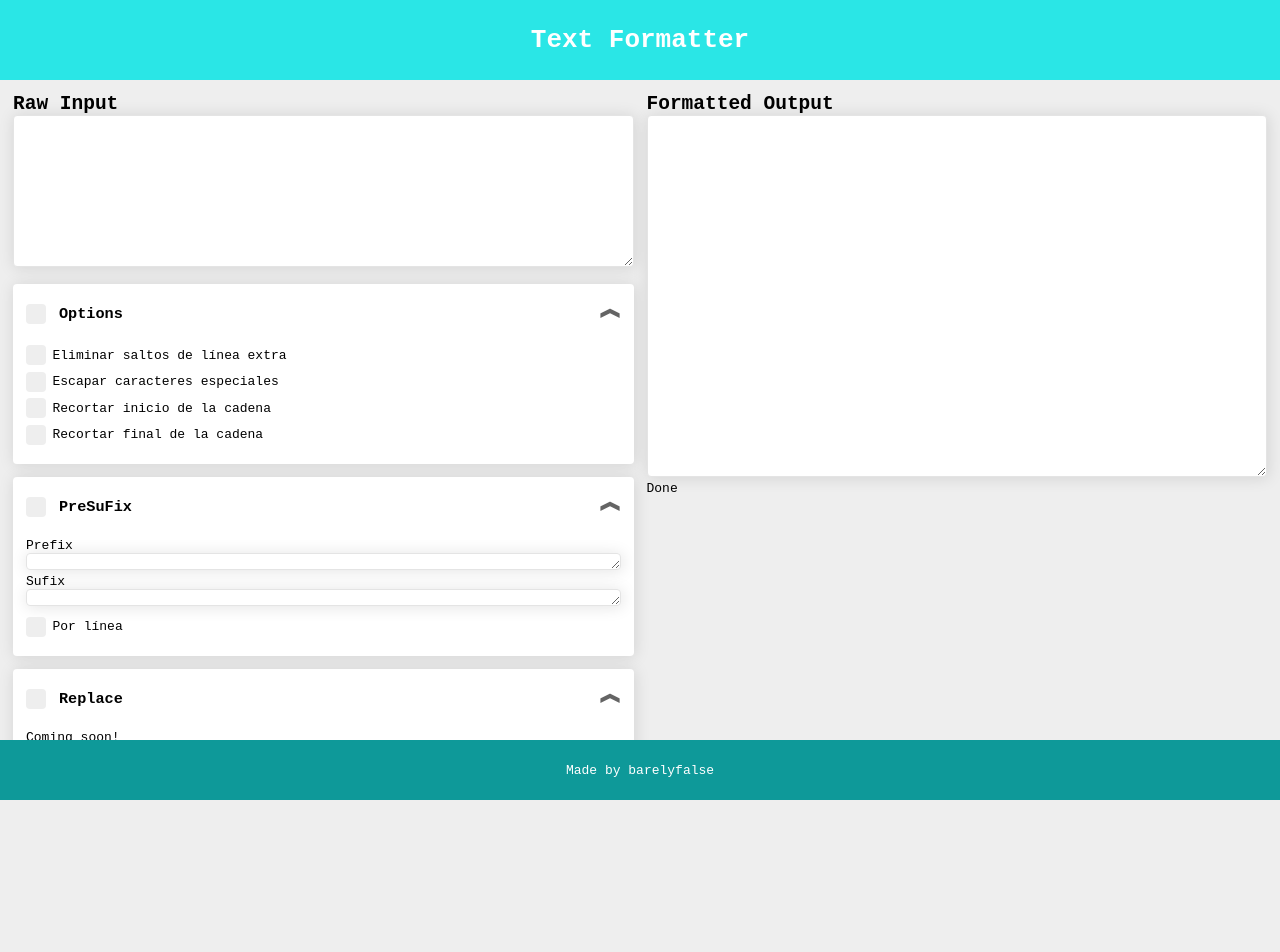
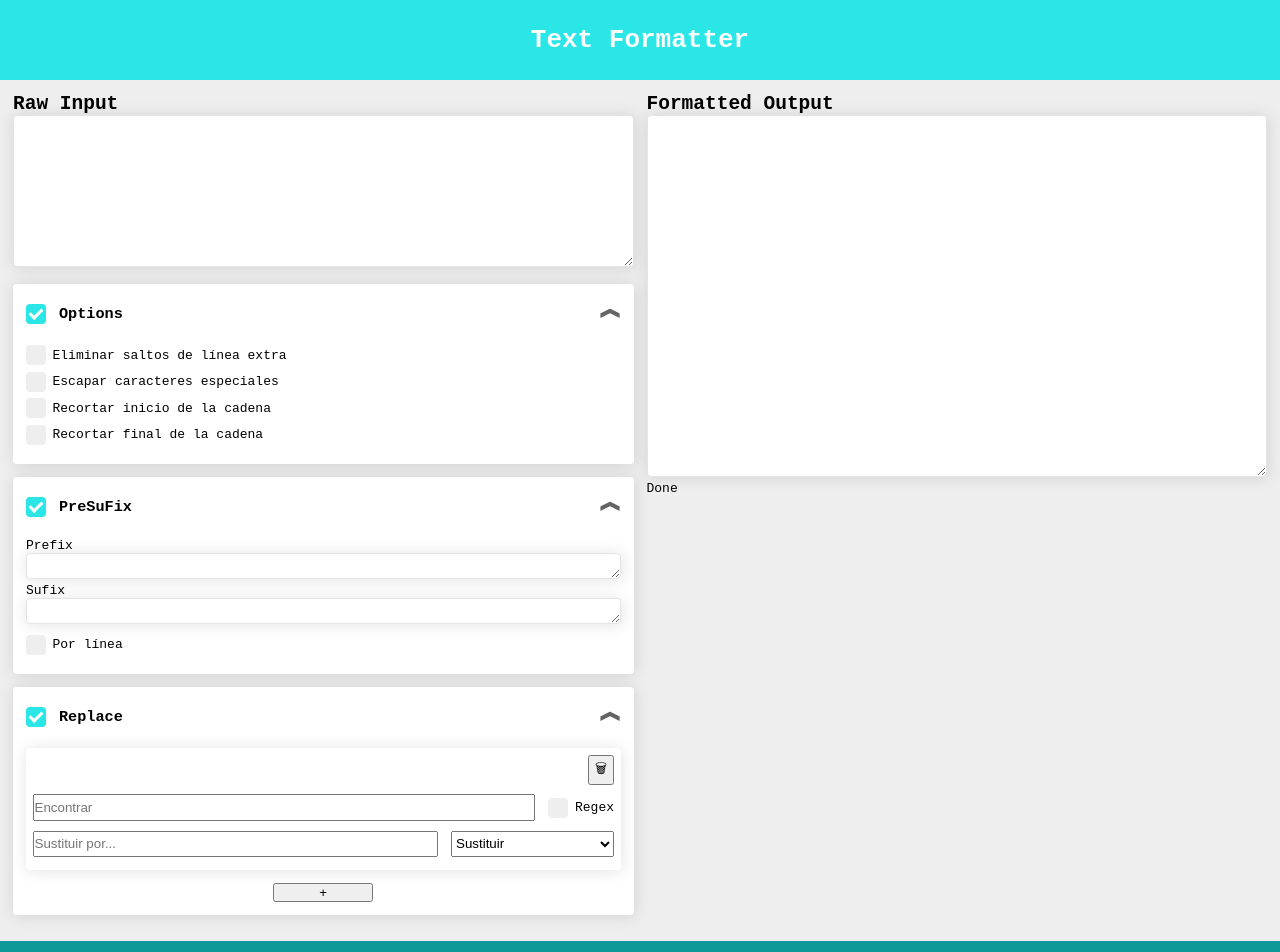
Before and after one commit to barelyfalse/multiline-string-formatter, a React (Create React App) app: page / in a window 1280 px wide. Shown: the top 952 px of the page. Before the commit the page ends 800 px from the top, so only its background shows below. Built offline with nearby package versions, Linux system fonts and the light colour scheme.

Commit message:
still basic but better replace (now with regexp)

```diff
--- a/src/App.js
+++ b/src/App.js
@@ -14,7 +14,7 @@ function App() {
   const [outputText, setOutputText] = useState("")
   const [infoText, setInfoText] = useState("Waiting...")
 
-  const [disabledOpts, setDisabledOpts] = useState(false)
+  const [disabledOpts, setDisabledOpts] = useState(true)
 
   const [options, setOption] = useState({
     deleteExtraLineBreaks: false,
@@ -26,11 +26,43 @@ function App() {
     trimStrEndByLn: false,
   })
 
+  const [disabledPreSuFix, setDisabledPreSuFix] = useState(true)
+
   const [preSuFixOpts, setPreSuFixOpts] = useState({
     prefix: '',
     sufix: '',
     byLn: false
   })
+
+  const [disabledReplace, setDisabledReplace] = useState(true)
+
+  const [replaceRules, setReplaceRules] = useState(() => [
+    {find:'', regexMode:false, replace:'', mode:'1', info:''}
+  ])
+
+  function setRule(index, param, value) {
+    setReplaceRules(prevRules => {
+      const newRules = [...prevRules]
+      newRules[index][param] = value
+      return newRules
+    })
+  }
+
+  function removeRule(index) {
+    setReplaceRules(prevRules => {
+      let newRules = [...prevRules]
+      newRules.splice(index, 1)
+      return newRules
+    })
+  }
+
+  function addRule() {
+    setReplaceRules(prevRules => {
+      let newRules = [...prevRules]
+      newRules.push({find:'', regexMode:false, replace:'',mode:'1', info:''})
+      return newRules
+    })
+  }
 
   function processText(text) {
     let procText = ''
@@ -41,12 +73,12 @@ function App() {
       let l = line
 
       // Trimming line start
-      if (options.trimStrStartByLn && options.trimStrStart) {
+      if (disabledOpts && options.trimStrStartByLn && options.trimStrStart) {
         l = l.trimStart()
       }
 
       // Trimming line end
-      if (options.trimStrEndByLn && options.trimStrEnd) {
+      if (disabledOpts && options.trimStrEndByLn && options.trimStrEnd) {
         l = l.trimEnd()
       }
 
@@ -57,16 +89,17 @@ function App() {
 
       // BY CHAR PROCESSING
       // special char escaping
-      if (!disabledOpts && options.escapeSpecialChars) {
+      if (disabledOpts && options.escapeSpecialChars) {
         l = [...l].map(char => {
-          if (/[\"\'\\]/.test(char)) {
+          if (/["'\\]/.test(char)) {
             return '\\' + char
           }
           return char
         }).join('')
       }
 
-      if (preSuFixOpts.byLn) {
+      // Prefix and sufix by line
+      if (disabledPreSuFix && preSuFixOpts.byLn) {
         l = preSuFixOpts.prefix+l+preSuFixOpts.sufix
       }
 
@@ -80,13 +113,33 @@ function App() {
     // WHOLE STRING PROCESSING
 
     // Trimming string start
-    if (options.trimStrStart && !options.trimStrStartByLn) {
+    if (disabledOpts && options.trimStrStart && !options.trimStrStartByLn) {
       procText = procText.trimStart()
     }
 
     // Trimming string end
-    if (options.trimStrEnd && !options.trimStrEndByLn) {
+    if (disabledOpts && options.trimStrEnd && !options.trimStrEndByLn) {
       procText = procText.trimEnd()
+    }
+
+    // Replace
+    if (disabledReplace) {
+      replaceRules.forEach((rule, index) => {
+        if (rule.find.length < 1 && procText < 2)
+          return
+
+        const replaceStr = rule.mode === '1'?rule.replace:'w'
+        if (rule.regexMode) {
+          let regx =''
+          try {
+            regx = RegExp(rule.find, 'g')
+            procText = procText.replaceAll(regx, replaceStr)
+          } catch (error) {
+          }
+        } else {
+          procText = procText.replaceAll(rule.find, replaceStr)
+        }
+      })
     }
 
     // Adding string presufixes
@@ -112,7 +165,7 @@ function App() {
       setInfoText('Processing...')
     }
     //options also on useEffect for be called again on options change
-  }, [rawText, options, preSuFixOpts, disabledOpts])
+  }, [rawText, options, preSuFixOpts, disabledOpts, disabledPreSuFix, replaceRules, disabledReplace])
 
   return (
     <div className="wrapper">
@@ -132,8 +185,17 @@ function App() {
           <PreSuFix
             preSuFixOpts={preSuFixOpts}
             setPreSuFixOpts={setPreSuFixOpts}
+            disabled={disabledPreSuFix}
+            setDisabledPreSuFix={setDisabledPreSuFix}
           />
-          <Replace />
+          <Replace
+            rules={replaceRules}
+            setRule={setRule}
+            removeRule={removeRule}
+            disabled={disabledReplace}
+            setDisabledReplace={setDisabledReplace}
+            addRule={addRule}
+          />
         </div>
         <div className="pane">
           <MainOutput value={outputText}/>
--- a/src/components/CollapsibleCard.js
+++ b/src/components/CollapsibleCard.js
@@ -9,7 +9,7 @@ function CollapsibleCard(props) {
     <div className="collapsible-card"
       style={{
         transition: 'max-height 250ms ease-in-out',
-        maxHeight: collapsed ? '58px' : '400px',
+        maxHeight: collapsed ? '58px' : '2000px',
       }}
     >
       <div className="titlebar">
--- a/src/components/Options.js
+++ b/src/components/Options.js
@@ -16,7 +16,7 @@ function Options({options, setOptions, disabled, setDisabledOpts}) {
         label="Eliminar saltos de línea extra"
         checked={options.deleteExtraLineBreaks}
         setChecked={(val) => setOptState('deleteExtraLineBreaks', val)}
-        disabled={disabled}
+        disabled={!disabled}
       />
       {
         options.deleteExtraLineBreaks?
@@ -25,7 +25,7 @@ function Options({options, setOptions, disabled, setDisabledOpts}) {
             label="Sin saltos de línea"
             checked={options.deleteEveryLineBreak}
             setChecked={(val) => setOptState('deleteEveryLineBreak', val)}
-            disabled={disabled}
+            disabled={!disabled}
           />
         </div>:null
       }
@@ -33,13 +33,13 @@ function Options({options, setOptions, disabled, setDisabledOpts}) {
         label="Escapar caracteres especiales"
         checked={options.escapeSpecialChars}
         setChecked={(val) => setOptState('escapeSpecialChars', val)}
-        disabled={disabled}
+        disabled={!disabled}
       />
       <Checkbox
         label="Recortar inicio de la cadena"
         checked={options.trimStrStart}
         setChecked={(val) => setOptState('trimStrStart', val)}
-        disabled={disabled}
+        disabled={!disabled}
       />
       {
         options.trimStrStart?
@@ -48,7 +48,7 @@ function Options({options, setOptions, disabled, setDisabledOpts}) {
             label="Por línea"
             checked={options.trimStrStartByLn}
             setChecked={(val) => setOptState('trimStrStartByLn', val)}
-            disabled={disabled}
+            disabled={!disabled}
           />
         </div>:null
       }
@@ -56,7 +56,7 @@ function Options({options, setOptions, disabled, setDisabledOpts}) {
         label="Recortar final de la cadena"
         checked={options.trimStrEnd}
         setChecked={(val) => setOptState('trimStrEnd', val)}
-        disabled={disabled}
+        disabled={!disabled}
       />
       {
         options.trimStrEnd?
@@ -65,7 +65,7 @@ function Options({options, setOptions, disabled, setDisabledOpts}) {
             label="Por línea"
             checked={options.trimStrEndByLn}
             setChecked={(val) => setOptState('trimStrEndByLn', val)}
-            disabled={disabled}
+            disabled={!disabled}
           />
         </div>:null
       }
--- a/src/components/PreSuFix.js
+++ b/src/components/PreSuFix.js
@@ -3,7 +3,7 @@ import Checkbox from './Checkbox'
 import CollapsibleCard from './CollapsibleCard'
 import '../css/app.css'
 
-function PreSuFix({preSuFixOpts, setPreSuFixOpts}) {
+function PreSuFix({preSuFixOpts, setPreSuFixOpts, disabled, setDisabledPreSuFix}) {
 
   function setOptState(prop, value) {
     setPreSuFixOpts(prevOpts => {
@@ -12,19 +12,32 @@ function PreSuFix({preSuFixOpts, setPreSuFixOpts}) {
   }
 
   return (
-    <CollapsibleCard title="PreSuFix">
+    <CollapsibleCard title="PreSuFix" disabled={disabled} setDisabled={setDisabledPreSuFix}>
       <div>
         <p>Prefix</p>
-        <textarea rows="1" className='text-input' value={preSuFixOpts.prefix} onChange={(e) => setOptState('prefix', e.target.value)}/>
+        <textarea
+          rows="1"
+          className='text-input'
+          value={preSuFixOpts.prefix}
+          onChange={(e) => setOptState('prefix', e.target.value)}
+          disabled={!disabled}
+        />
       </div>
       <div>
         <p>Sufix</p>
-        <textarea rows="1" className='text-input' value={preSuFixOpts.sufix} onChange={(e) => setOptState('sufix', e.target.value)}/>
+        <textarea
+          rows="1"
+          className='text-input'
+          value={preSuFixOpts.sufix}
+          onChange={(e) => setOptState('sufix', e.target.value)}
+          disabled={!disabled}
+        />
       </div>
       <Checkbox
         label="Por línea"
         checked={preSuFixOpts.byLn}
         setChecked={(val) => setOptState('byLn', val)}
+        disabled={!disabled}
       />
     </CollapsibleCard>
   )
--- a/src/components/Replace.js
+++ b/src/components/Replace.js
@@ -1,10 +1,31 @@
 import React from 'react'
 import CollapsibleCard from './CollapsibleCard'
+import ReplaceRule from './ReplaceRule'
 
-function Replace() {
+function Replace({rules, setRule, removeRule, disabled, setDisabledReplace, addRule}) {
   return (
-    <CollapsibleCard title="Replace">
-      <p>Coming soon!</p>
+    <CollapsibleCard title="Replace" disabled={disabled} setDisabled={setDisabledReplace}>
+      <div className="rules-container">
+        {
+          rules.map((rule, i) => {
+            return (
+              <ReplaceRule
+                key={i}
+                index={i}
+                rule={rule}
+                setRule={setRule}
+                removeRule={removeRule}
+              />
+            )
+          })
+        }
+        <button
+          className='add-rule-btn'
+          onClick={() => addRule()}
+        >
+          +
+        </button>
+      </div>
     </CollapsibleCard>
   )
 }
--- /dev/null
+++ b/src/components/ReplaceRule.js
@@ -0,0 +1,50 @@
+import React from 'react'
+import '../css/replacerule.css'
+import Checkbox from './Checkbox'
+import '../css/replacerule.css'
+
+function ReplaceRule({index, rule, setRule, removeRule}) {
+  return (
+    <div className="rule-container">
+      <div className="row row-right">
+        <button onClick={() => {
+          console.log(index)
+          removeRule(index)
+          }}>🗑</button>
+      </div>
+      <div className="row">
+        <input
+          type="text"
+          placeholder={rule.regexMode?'Regex':'Encontrar'}
+          value={rule.find}
+          onChange={e => {
+            setRule(index, 'find', e.target.value)
+          }}
+        ></input>
+        <Checkbox label='Regex' checked={rule.regexMode} setChecked={(val) => setRule(index, 'regexMode', val)}/>
+      </div>
+      <div className="row">
+        <input
+          type="text"
+          placeholder={rule.mode === '1'?'Sustituir por...':'Insertar...'}
+          onChange={e => {
+            setRule(index, 'replace', e.target.value)
+          }}
+        ></input>
+        <select
+          value={rule.mode}
+          onChange={e => {
+            setRule(index, 'mode', e.target.value)
+          }}>
+          <option value="-1" disabled>Mode</option>
+          <option value="1">Sustituir</option>
+          <option value="2">Tras la coincidencia</option>
+          <option value="3">Frente a la coincidencia</option>
+        </select>
+      </div>
+      <div className='row'><span className="info-text">{rule.info}</span></div>
+    </div>
+  )
+}
+
+export default ReplaceRule
--- a/src/css/app.css
+++ b/src/css/app.css
@@ -35,9 +35,10 @@ body {
   border-radius: 4px;
   border: 1px solid rgb(228, 228, 228);
   font-size: 1em;
-  box-shadow: 1px 1px 15px 1px rgba(0,0,0,0.10);
+  min-height: 2em;
   -webkit-box-shadow: 1px 1px 15px 1px rgba(0,0,0,0.10);
   -moz-box-shadow: 1px 1px 15px 1px rgba(0,0,0,0.10);
+  box-shadow: 1px 1px 15px 1px rgba(0,0,0,0.10);
 }
 
 .page-header {
@@ -75,10 +76,11 @@ body {
 @media only screen and (min-width: 992px) {
   .container {
     flex-direction: row;
+    margin-top: 80px;
   }
 
-  .page-footer {
-    position: absolute;
-    bottom: 0;
+  .page-header {
+    position: fixed;
+    top: 0;
   }
 }
--- a/src/css/collapsiblecard.css
+++ b/src/css/collapsiblecard.css
@@ -3,9 +3,9 @@
   border-radius: 4px;
   padding: 1em;
   margin: 1em 0;
-  box-shadow: 1px 1px 15px 1px rgba(0,0,0,0.10);
   -webkit-box-shadow: 1px 1px 15px 1px rgba(0,0,0,0.10);
   -moz-box-shadow: 1px 1px 15px 1px rgba(0,0,0,0.10);
+  box-shadow: 1px 1px 15px 1px rgba(0,0,0,0.10);
   height: auto;
   overflow: hidden;
 }
--- /dev/null
+++ b/src/css/replacerule.css
@@ -0,0 +1,53 @@
+.rule-container {
+  -webkit-box-shadow: 1px 1px 15px 1px rgba(0,0,0,0.10);
+  -moz-box-shadow: 1px 1px 15px 1px rgba(0,0,0,0.10);
+  box-shadow: 1px 1px 15px 1px rgba(0,0,0,0.10);
+  border-radius: 4px;
+  padding: 0.5em;
+  display: flex;
+  flex-direction: column;
+  gap: 0.5em;
+  width: 100%;
+}
+
+.rule-container .row {
+  display: flex;
+  flex-direction: row;
+  align-items: center;
+  gap: 1em;
+
+}
+
+.rule-container .row-right {
+  justify-content: flex-end;
+}
+
+.rule-container input {
+  flex: 1;
+  height: 2em;
+}
+
+.rule-container .row select {
+  height: 2em;
+}
+
+.rule-container .row button {
+  padding: 2px 5px;
+}
+
+.rules-container {
+  display: flex;
+  flex-direction: column;
+  align-items: center;
+  gap: 1em;
+}
+
+.rules-container .add-rule-btn {
+  margin: 0 1em;
+  width: 100px;
+}
+
+.rule-container .info-text {
+  margin-left: 1em;
+  color: rgb(136, 136, 136);
+}
```
